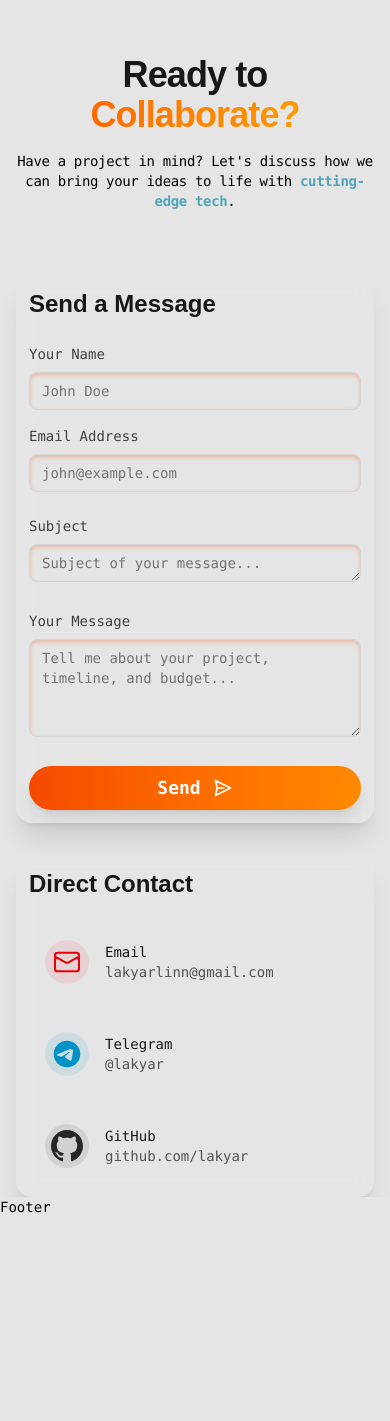
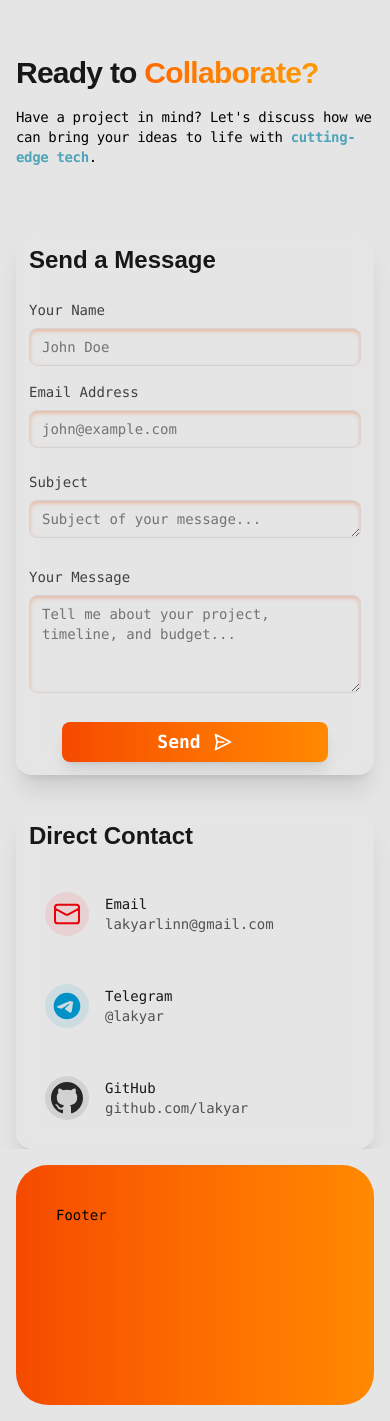
Before and after one commit to lakyar/Lakyar, a React (Vite) app: page / in a window 390 px wide. Shown: the part 2573-3994 px from the top of the page. Before the commit the page ends 3790 px from the top, so only its background shows below. Built offline with nearby package versions, Linux system fonts and the light colour scheme; a web font is replaced by a local one.

Commit message:
contact section fix

```diff
--- a/src/components/Footer.jsx
+++ b/src/components/Footer.jsx
@@ -1,7 +1,11 @@
 import React from "react";
 
 const Footer = () => {
-  return <div>Footer</div>;
+  return (
+    <div className="orange-gradient m-4 h-60 rounded-4xl p-10 md:m-10">
+      <p>Footer</p>
+    </div>
+  );
 };
 
 export default Footer;
--- a/src/sections/Contact.jsx
+++ b/src/sections/Contact.jsx
@@ -99,14 +99,14 @@ const Contact = () => {
       className="relative min-h-screen overflow-hidden pt-24"
     >
       <div className="relative z-10 mx-auto max-w-7xl px-4 sm:px-6 lg:px-8">
-        <div className="mb-16 text-center">
-          <h2 className="font-heading text-4xl font-bold tracking-tight text-neutral-900 sm:text-5xl md:text-6xl dark:text-white">
+        <div className="mb-16 text-start">
+          <h2 className="font-heading text-3xl font-bold tracking-tight text-neutral-900 sm:text-4xl md:text-5xl xl:text-6xl dark:text-white">
             Ready to{" "}
             <span className="bg-linear-to-r from-orange-500 to-amber-500 bg-clip-text text-transparent">
               Collaborate?
             </span>
           </h2>
-          <p className="mx-auto mt-4 max-w-xl tracking-tight sm:text-base sm:tracking-normal md:mt-6 md:text-lg xl:max-w-2xl xl:text-xl dark:text-neutral-300">
+          <p className="mt-4 max-w-xl tracking-tight sm:text-base sm:tracking-normal md:mt-6 md:text-lg xl:max-w-2xl xl:text-xl dark:text-neutral-300">
             Have a project in mind? Let's discuss how we can bring your ideas to
             life with{" "}
             <span className="font-semibold text-[#50a5b8] dark:text-[#77c1d2]">
@@ -187,10 +187,11 @@ const Contact = () => {
                 />
               </div>
 
+              <div className="flex w-full justify-center">
                 <button
                   type="submit"
                   disabled={status === "sending"}
-                className={`group orange-gradient relative w-full overflow-hidden rounded-full py-2 text-lg font-semibold text-white shadow-lg transition-all duration-300 hover:shadow-xl hover:shadow-orange-500/25 active:scale-95 disabled:cursor-not-allowed md:py-3`}
+                  className={`group orange-gradient relative w-[80%] cursor-pointer overflow-hidden rounded-lg py-1.5 text-lg font-semibold text-white shadow-lg transition-all duration-300 hover:shadow-xl hover:shadow-orange-500/25 active:scale-95 disabled:cursor-not-allowed md:py-2`}
                 >
                   <span className="relative z-10 flex items-center justify-center gap-3 group-hover:gap-6">
                     {status === "sending" ? (
@@ -254,6 +255,7 @@ const Contact = () => {
                   </span>
                   <div className="hover:orange-gradient-hover absolute inset-0 opacity-0 transition-opacity duration-300 group-hover:opacity-100" />
                 </button>
+              </div>
             </form>
           </div>
 
```
Lines whose indentation alone changed are shown as unchanged.
